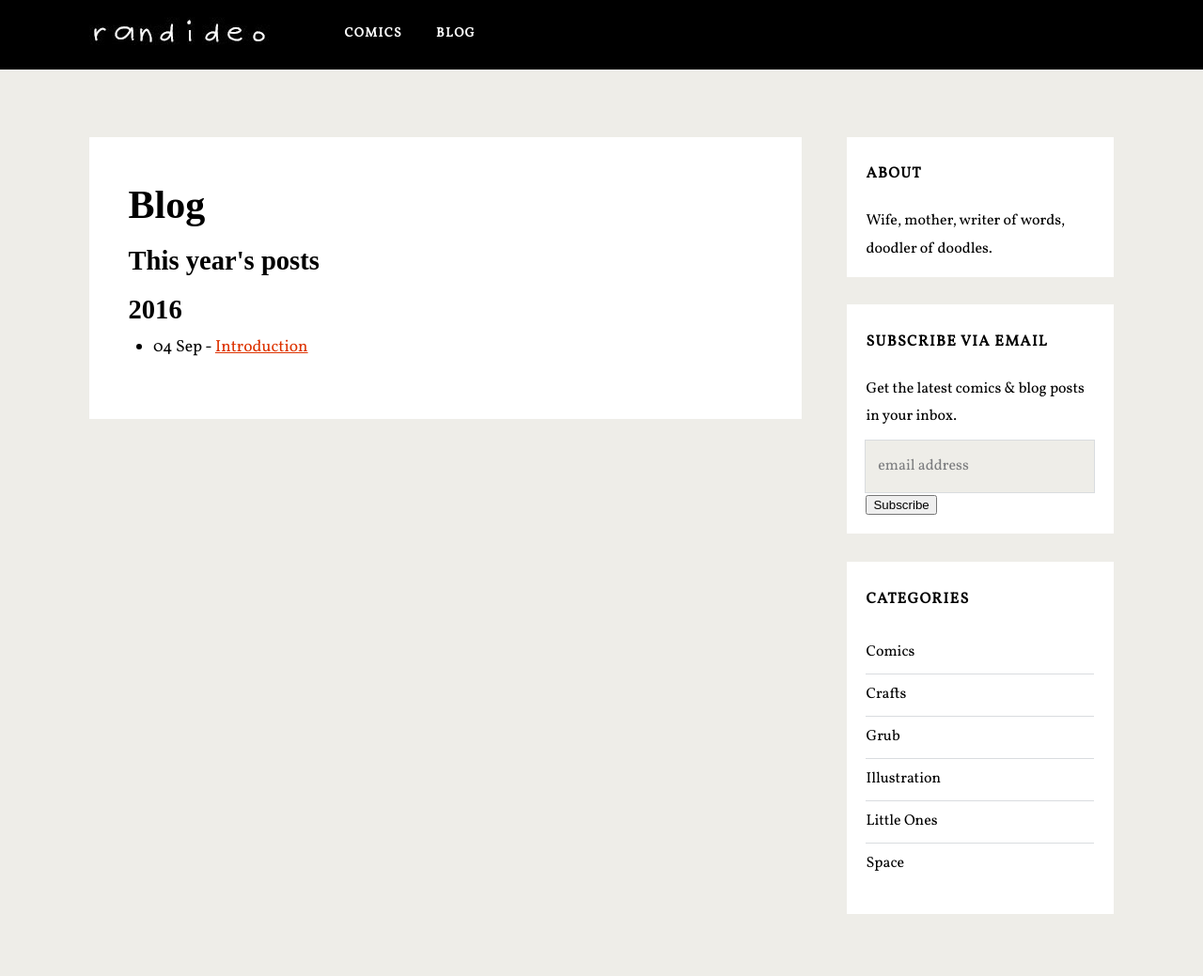
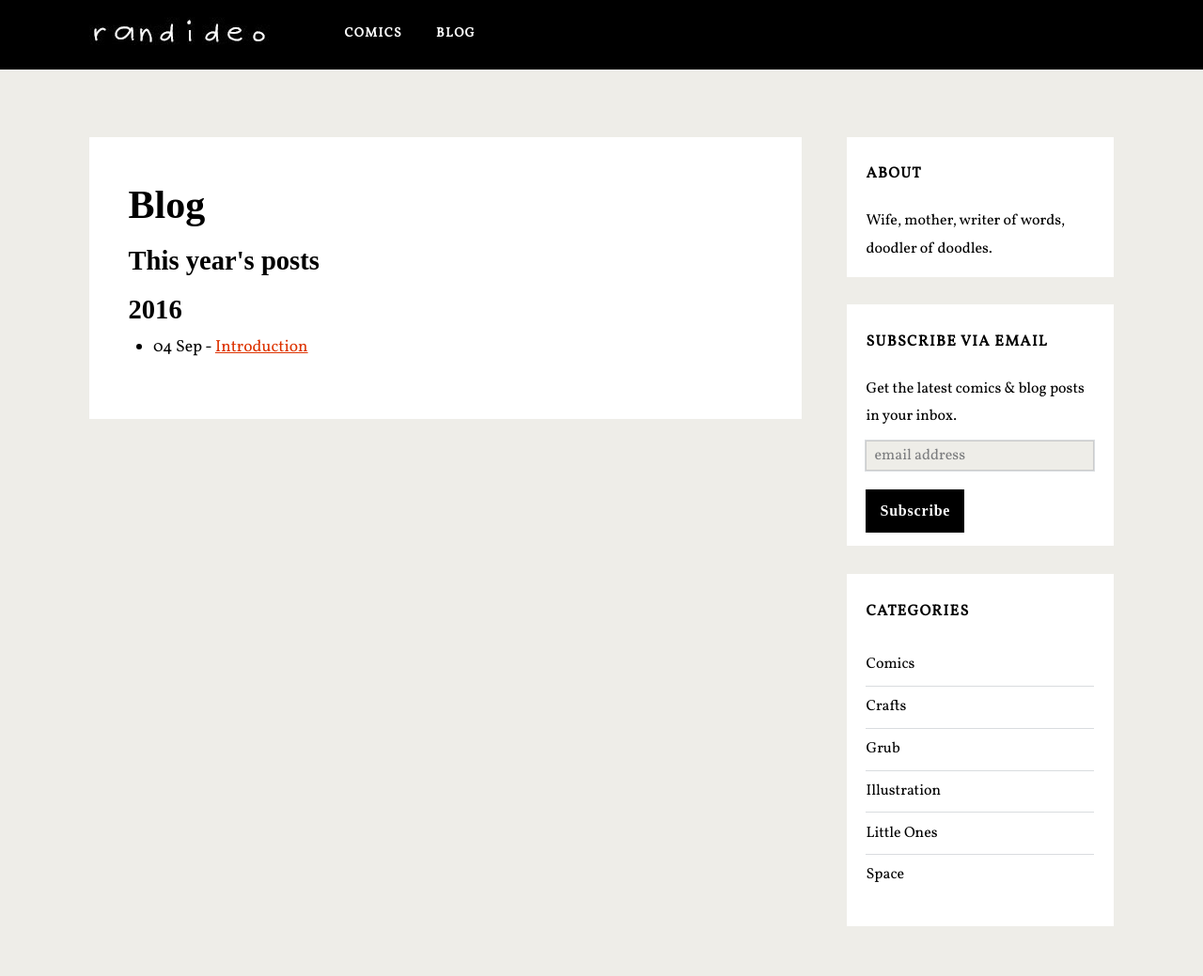
Before and after one commit to randideo/randideo.github.io, a Jekyll site: the page built from blog.html, in a window 1280 px wide. Shown: the whole page at 94% size. Built offline with Jekyll 4.4.1, drawn with Linux system fonts in a browser that asks for light colours; nearby versions of some CDN libraries; some web fonts are replaced; comment, search, counter and statistics services are not loaded.

Commit message:
Update sidebar.html

```diff
--- a/_includes/sidebar.html
+++ b/_includes/sidebar.html
@@ -11,7 +11,11 @@ Wife, mother, writer of words, doodler of doodles.
              <h2 class="title">Subscribe via Email</h2>
              <div style="padding-bottom: 10px;">Get the latest comics & blog posts in your inbox.</div>
 <div class="email-octopus-form-wrapper"><form action="https://feedburner.google.com/fb/a/mailverify" method="post" target="popupwindow" onsubmit="window.open('https://feedburner.google.com/fb/a/mailverify?uri=randideo', 'popupwindow', 'scrollbars=yes,width=800,height=600');return true">
+      <style>.email-octopus-form-wrapper h2{font-size:20px;margin:0 0 25px 0;}.email-octopus-form-row{margin-bottom:15px;}.email-octopus-form-row label{display:block;}.email-octopus-form-row input{width:100%;padding:8px;height:32px;border:1px solid #ccc;}.email-octopus-form-row-subscribe{margin-top:20px;}.email-octopus-form-row-subscribe button{color:#fff;background-color:#000000;border:0;max-width: 13.875em; padding:8px 15px;font-family: lusitana, serif;
+    font-size: 1em;
+    line-height: 1.85;font-weight:bold; letter-spacing: .05em;}.email-octopus-form-row-hp{position:absolute;left:-5000px;}.email-octopus-error-message{color:#e74c3c;}.email-octopus-referral{margin-top:20px;}
 
+	</style>
 <div class="email-octopus-form-row">
 
       <input type="text" value="email address" name="email" class="email-octopus-email-address" onfocus="this.value = (this.value=='email address' ? '' : this.value)" onblur="this.value = (this.value=='' ? 'email address' : this.value)"/></div>
```
